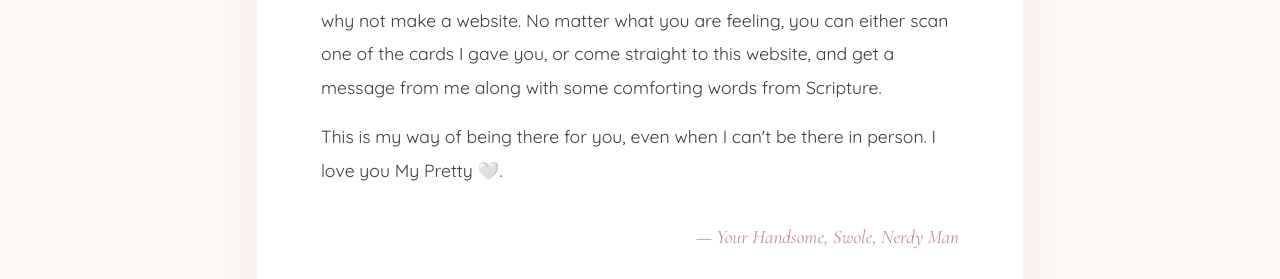
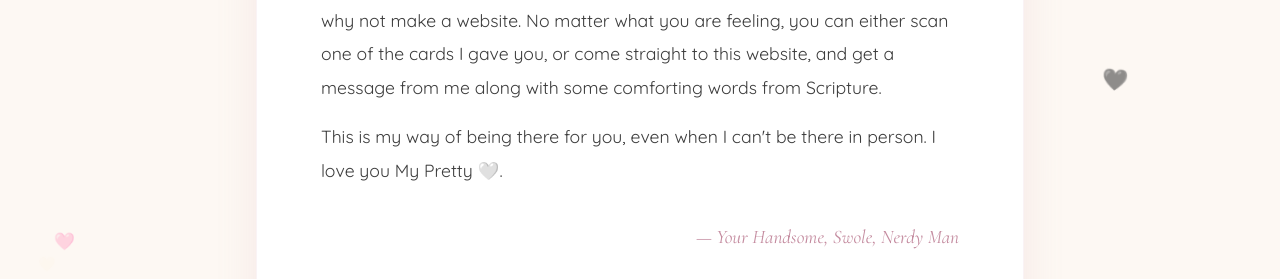
Before and after one commit to dmeim/ilovemypretty.com, a React (Vite) app: page / in a window 1280 px wide. Shown: the part 521-800 px from the top of the page. Built offline with nearby package versions, Linux system fonts and the light colour scheme.

Commit message:
updated the floating hearts background animation

```diff
--- a/src/components/Layout.css
+++ b/src/components/Layout.css
@@ -19,85 +19,10 @@
 
 .floating-heart {
   position: absolute;
-  bottom: -10%;
-  font-size: 1.2rem;
+  bottom: 0;
   opacity: 0;
   animation: floatUp ease-in-out infinite;
   will-change: transform, opacity;
-}
-
-/* Varied positions, sizes, speeds, and delays for organic movement */
-.floating-heart:nth-child(1) {
-  left: 3%;
-  font-size: 1rem;
-  animation-duration: 14s;
-  animation-delay: 0s;
-}
-.floating-heart:nth-child(2) {
-  left: 12%;
-  font-size: 1.4rem;
-  animation-duration: 18s;
-  animation-delay: 2s;
-}
-.floating-heart:nth-child(3) {
-  left: 22%;
-  font-size: 1rem;
-  animation-duration: 15s;
-  animation-delay: 5s;
-}
-.floating-heart:nth-child(4) {
-  left: 33%;
-  font-size: 1.6rem;
-  animation-duration: 20s;
-  animation-delay: 1s;
-}
-.floating-heart:nth-child(5) {
-  left: 44%;
-  font-size: 1.1rem;
-  animation-duration: 16s;
-  animation-delay: 3.5s;
-}
-.floating-heart:nth-child(6) {
-  left: 55%;
-  font-size: 1.3rem;
-  animation-duration: 17s;
-  animation-delay: 6s;
-}
-.floating-heart:nth-child(7) {
-  left: 66%;
-  font-size: 0.9rem;
-  animation-duration: 13s;
-  animation-delay: 2.5s;
-}
-.floating-heart:nth-child(8) {
-  left: 76%;
-  font-size: 1.2rem;
-  animation-duration: 19s;
-  animation-delay: 0.5s;
-}
-.floating-heart:nth-child(9) {
-  left: 85%;
-  font-size: 0.85rem;
-  animation-duration: 21s;
-  animation-delay: 4s;
-}
-.floating-heart:nth-child(10) {
-  left: 94%;
-  font-size: 1.5rem;
-  animation-duration: 15s;
-  animation-delay: 7s;
-}
-.floating-heart:nth-child(11) {
-  left: 8%;
-  font-size: 1.1rem;
-  animation-duration: 22s;
-  animation-delay: 8s;
-}
-.floating-heart:nth-child(12) {
-  left: 60%;
-  font-size: 1.35rem;
-  animation-duration: 16s;
-  animation-delay: 9s;
 }
 
 .header {
@@ -198,19 +123,3 @@
     font-size: 0.85rem;
   }
 }
-
-/* Larger hearts on desktop */
-@media (min-width: 768px) {
-  .floating-heart:nth-child(1) { font-size: 1.3rem; }
-  .floating-heart:nth-child(2) { font-size: 1.8rem; }
-  .floating-heart:nth-child(3) { font-size: 1.3rem; }
-  .floating-heart:nth-child(4) { font-size: 2rem; }
-  .floating-heart:nth-child(5) { font-size: 1.4rem; }
-  .floating-heart:nth-child(6) { font-size: 1.7rem; }
-  .floating-heart:nth-child(7) { font-size: 1.2rem; }
-  .floating-heart:nth-child(8) { font-size: 1.5rem; }
-  .floating-heart:nth-child(9) { font-size: 1.1rem; }
-  .floating-heart:nth-child(10) { font-size: 1.9rem; }
-  .floating-heart:nth-child(11) { font-size: 1.4rem; }
-  .floating-heart:nth-child(12) { font-size: 1.7rem; }
-}
--- a/src/components/Layout.jsx
+++ b/src/components/Layout.jsx
@@ -1,8 +1,29 @@
+import { useMemo } from 'react'
 import { Outlet, Link, useLocation } from 'react-router-dom'
 import './Layout.css'
 
+// All heart emoji colors
+const heartEmojis = ['🤍', '❤️', '🧡', '💛', '💚', '💙', '💜', '🖤', '🤎', '🩷', '🩵', '🩶']
+
+// Configuration - just change this number!
+const HEART_COUNT = 24
+
 function Layout() {
   const location = useLocation()
+
+  // Generate random hearts with random styles once on mount
+  const hearts = useMemo(() =>
+    [...Array(HEART_COUNT)].map(() => ({
+      emoji: heartEmojis[Math.floor(Math.random() * heartEmojis.length)],
+      style: {
+        left: `${Math.random() * 95}%`,
+        fontSize: `${0.9 + Math.random() * 0.8}rem`,
+        animationDuration: `${13 + Math.random() * 10}s`,
+        animationDelay: `${Math.random() * 15}s`,
+      }
+    })),
+    []
+  )
 
   // Navigation items - letters and memories are hidden for now
   const navItems = [
@@ -17,9 +38,9 @@ function Layout() {
     <div className="layout">
       {/* Floating hearts background animation */}
       <div className="floating-hearts-bg">
-        {[...Array(12)].map((_, i) => (
-          <span key={i} className="floating-heart">
-            🤍
+        {hearts.map((heart, i) => (
+          <span key={i} className="floating-heart" style={heart.style}>
+            {heart.emoji}
           </span>
         ))}
       </div>
--- a/src/index.css
+++ b/src/index.css
@@ -105,26 +105,26 @@ img {
 
 @keyframes floatUp {
   0% {
-    transform: translateY(100%) translateX(0) rotate(0deg) scale(0.8);
+    transform: translateY(0) translateX(0) rotate(0deg) scale(0.8);
     opacity: 0;
   }
   10% {
     opacity: 0.6;
   }
   25% {
-    transform: translateY(75%) translateX(15px) rotate(5deg) scale(1);
+    transform: translateY(-25vh) translateX(15px) rotate(5deg) scale(1);
   }
   50% {
-    transform: translateY(50%) translateX(-10px) rotate(-3deg) scale(1.1);
+    transform: translateY(-50vh) translateX(-10px) rotate(-3deg) scale(1.1);
   }
   75% {
-    transform: translateY(25%) translateX(12px) rotate(4deg) scale(1);
+    transform: translateY(-75vh) translateX(12px) rotate(4deg) scale(1);
   }
   90% {
     opacity: 0.4;
   }
   100% {
-    transform: translateY(-100%) translateX(-5px) rotate(-2deg) scale(0.9);
+    transform: translateY(-110vh) translateX(-5px) rotate(-2deg) scale(0.9);
     opacity: 0;
   }
 }
```
